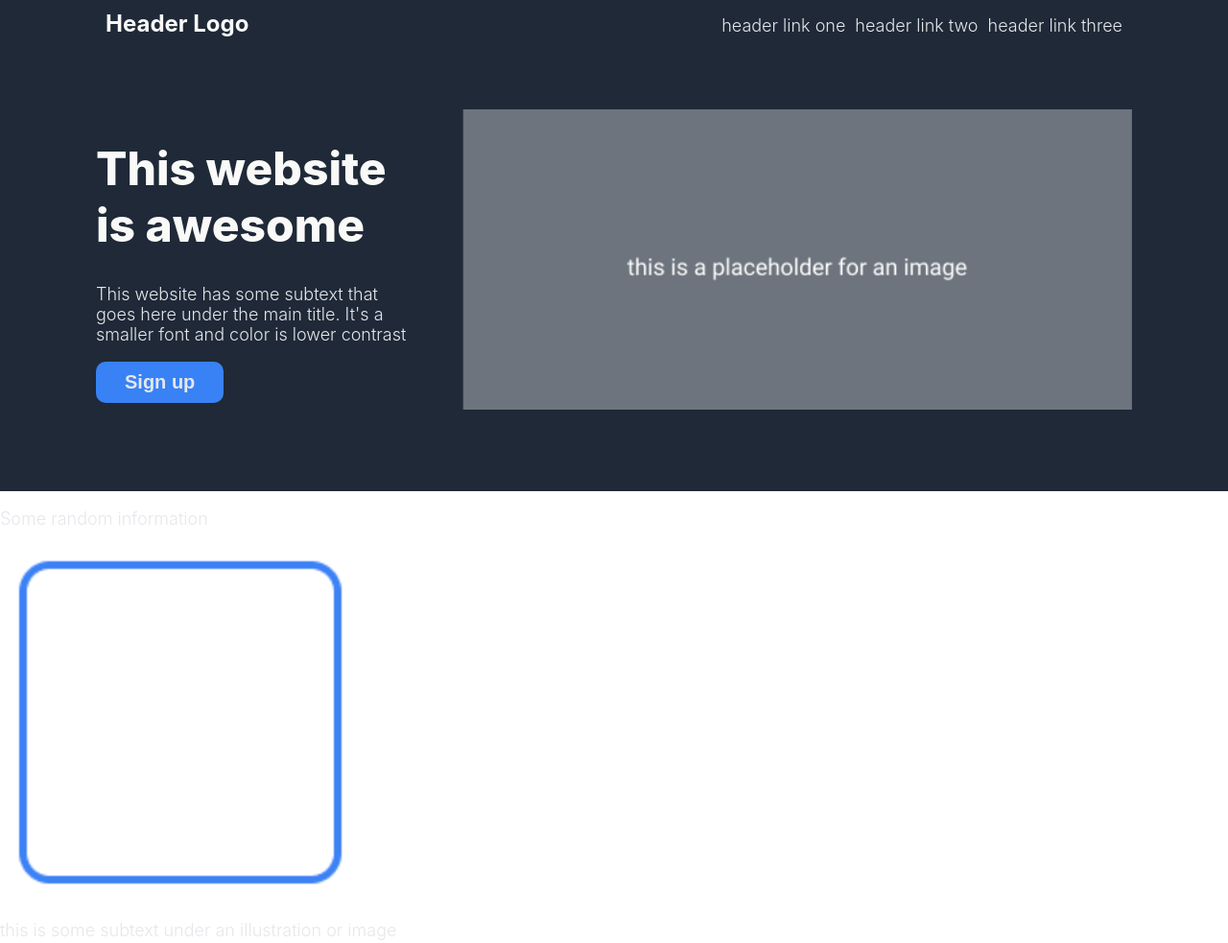
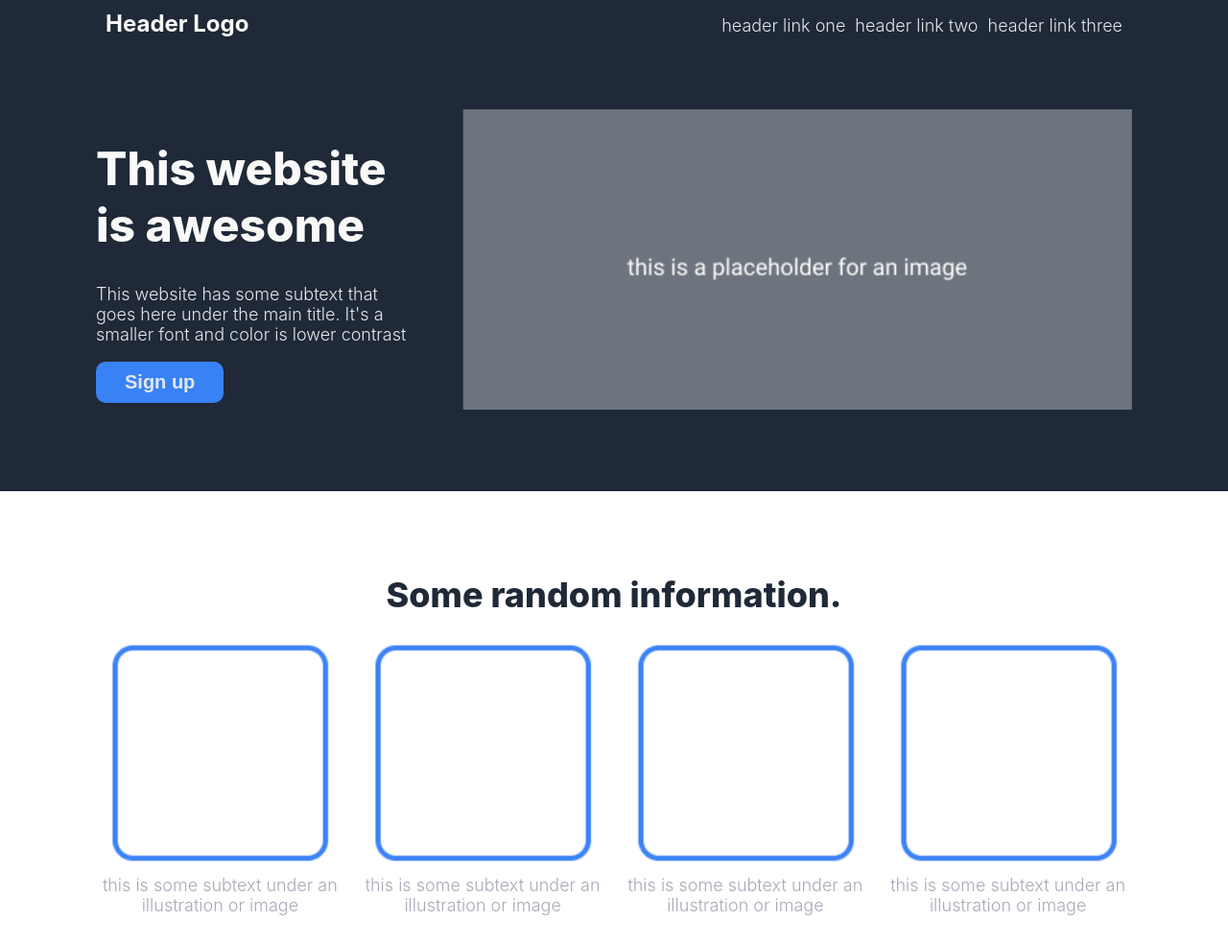
Before and after one commit to jiahjiah/LandingPageTemplate, a plain HTML site: page index.html in a window 1280 px wide. Shown: the top 983 px of the page at 96% size. Drawn offline with Linux system fonts and the light colour scheme.

Commit message:
Add styling for info

```diff
--- a/index.html
+++ b/index.html
@@ -30,22 +30,24 @@
     </div>
 
     <div class="info">
-        <p class="info header">Some random information</p>
+        <p class="info-header">Some random information.</p>
+        <div class="container">
             <div class="card">
-            <img src="images/picture-icon.png" alt="placeholder icon image">
-            <p>this is some subtext under an illustration or image</p>
+                <img src="images/picture-icon.png" alt="placeholder icon image" class="icon">
+                <p class="info-text">this is some subtext under an illustration or image</p>
             </div>
             <div class="card">
-            <img src="images/picture-icon.png" alt="placeholder icon image">
-            <p>this is some subtext under an illustration or image</p>
+                <img src="images/picture-icon.png" alt="placeholder icon image" class="icon">
+                <p class="info-text">this is some subtext under an illustration or image</p>
             </div>
             <div class="card">
-            <img src="images/picture-icon.png" alt="placeholder icon image">
-            <p>this is some subtext under an illustration or image</p>
+                <img src="images/picture-icon.png" alt="placeholder icon image" class="icon">
+                <p class="info-text">this is some subtext under an illustration or image</p>
             </div>
             <div class="card">
-            <img src="images/picture-icon.png" alt="placeholder icon image">
-            <p>this is some subtext under an illustration or image</p>
+                <img src="images/picture-icon.png" alt="placeholder icon image" class="icon">
+                <p class="info-text">this is some subtext under an illustration or image</p>
+            </div>
         </div>
     </div>
 
--- a/style.css
+++ b/style.css
@@ -66,3 +66,31 @@ button {
     border-radius: 10px;
     border: none;
 }
+
+.info {
+    text-align: center;
+    padding: 50px 100px;
+}
+
+.info-header {
+    font-size: 36px;
+    font-weight: 800;
+    color: #1F2937;
+    margin-bottom: 20px;
+}
+
+.container {
+    display: flex;
+    justify-content: center;
+    gap: 15px;
+}
+
+.icon {
+    width: 250px;
+    height: auto;
+}
+
+.info-text {
+    margin: 0;
+    color: #a7a9b8;
+}
```
Lines whose indentation alone changed are shown as unchanged.
